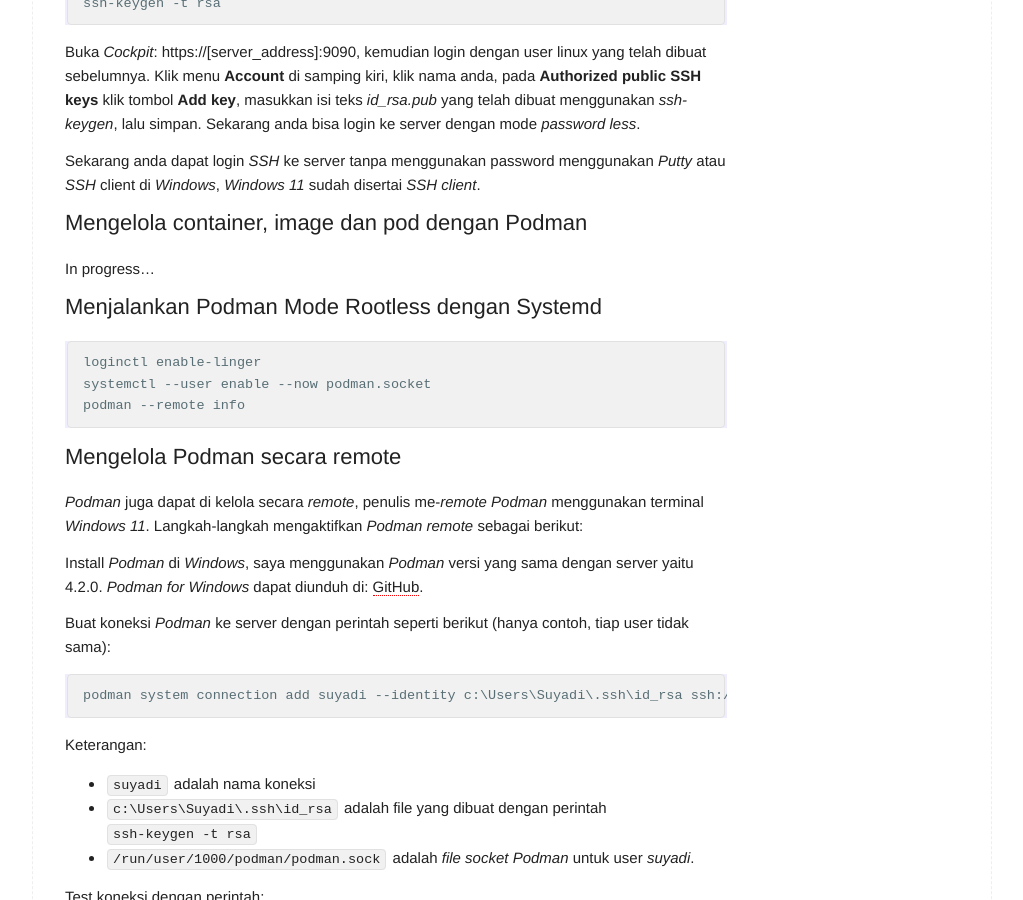
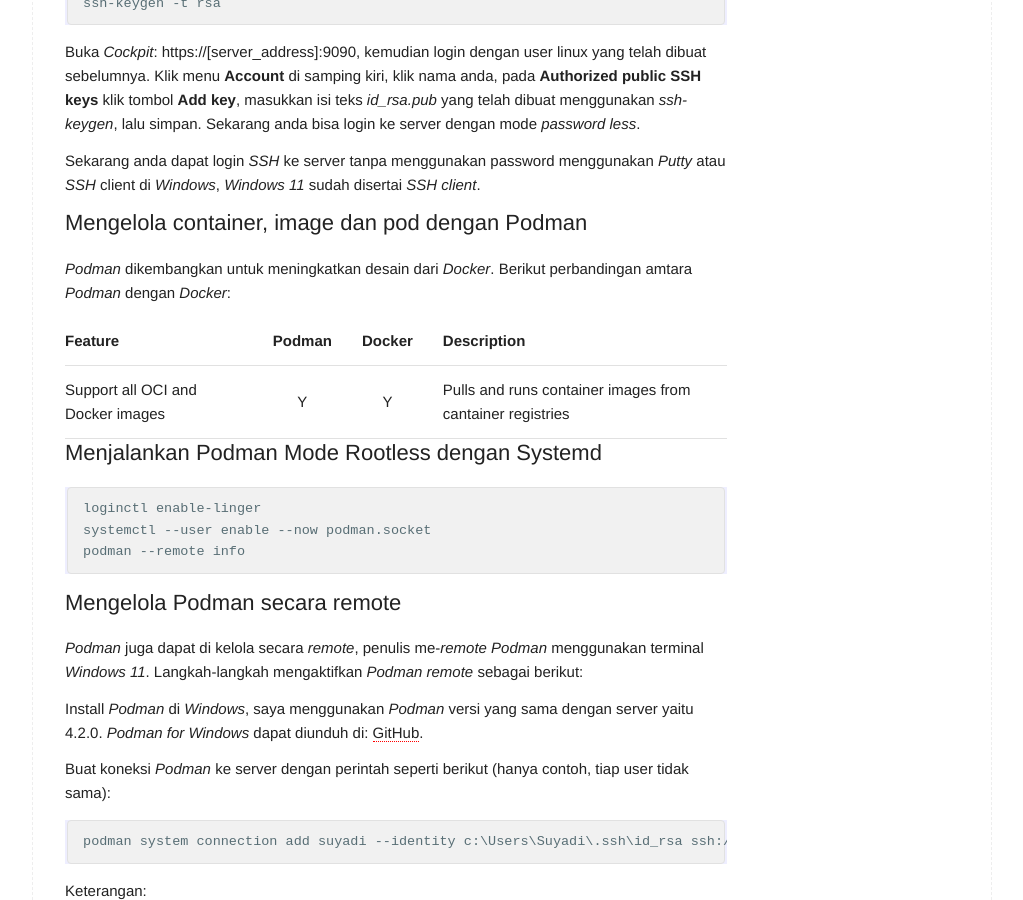
Before and after one commit to abufarros/abufarros.github.io, a Jekyll site: the page built from _posts/2023-01-23-rootless-container-dengan-podman.md, in a window 1280 px wide and 900 px high, scrolled down 1218 px. Shown: the whole window, without its empty margins (128-1151 px from the left). Built offline with Jekyll 4.4.1, drawn with Linux system fonts in a browser that asks for light colours.

Commit message:
Update 4

```diff
--- a/_posts/2023-01-23-rootless-container-dengan-podman.md
+++ b/_posts/2023-01-23-rootless-container-dengan-podman.md
@@ -42,7 +42,11 @@
 
 ## Mengelola container, image dan pod dengan Podman
 
-In progress...
+*Podman* dikembangkan untuk meningkatkan desain dari *Docker*. Berikut perbandingan amtara *Podman* dengan *Docker*:
+
+| Feature | Podman | Docker | Description |
+| :------ | :----: | :----: | :---------- |
+| Support all OCI and Docker images | Y | Y | Pulls and runs container images from cantainer registries |
 
 ## Menjalankan Podman Mode Rootless dengan Systemd
 
```
